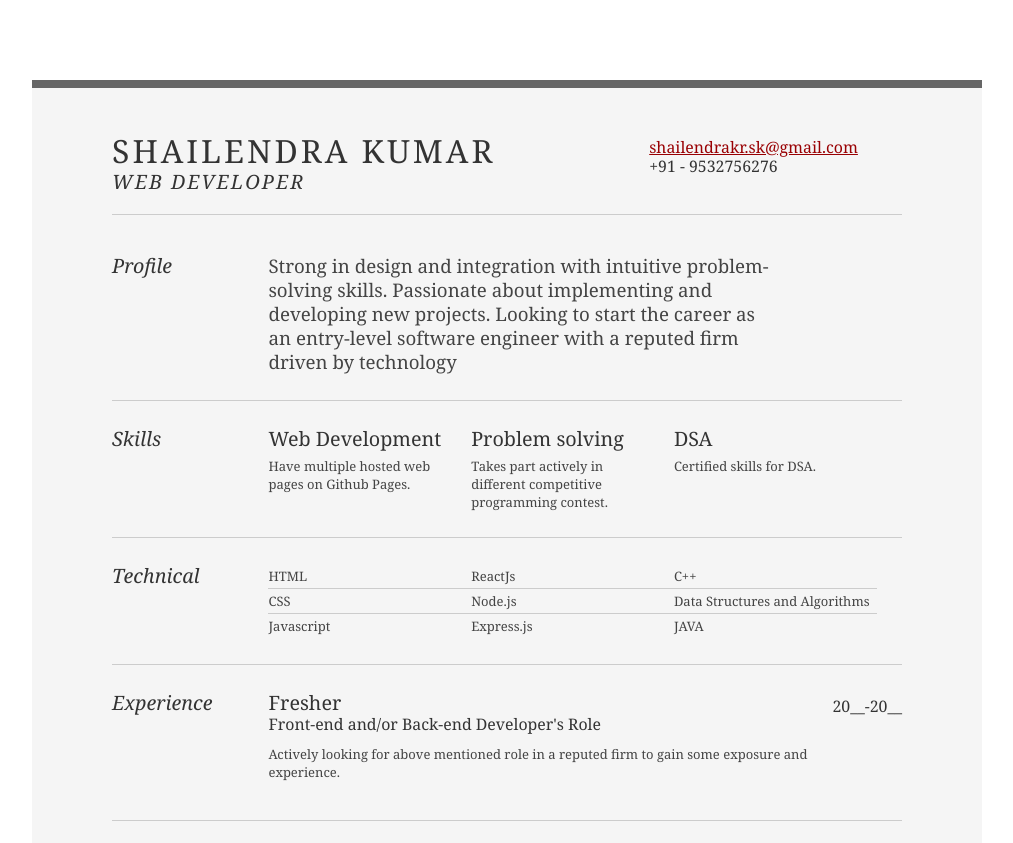
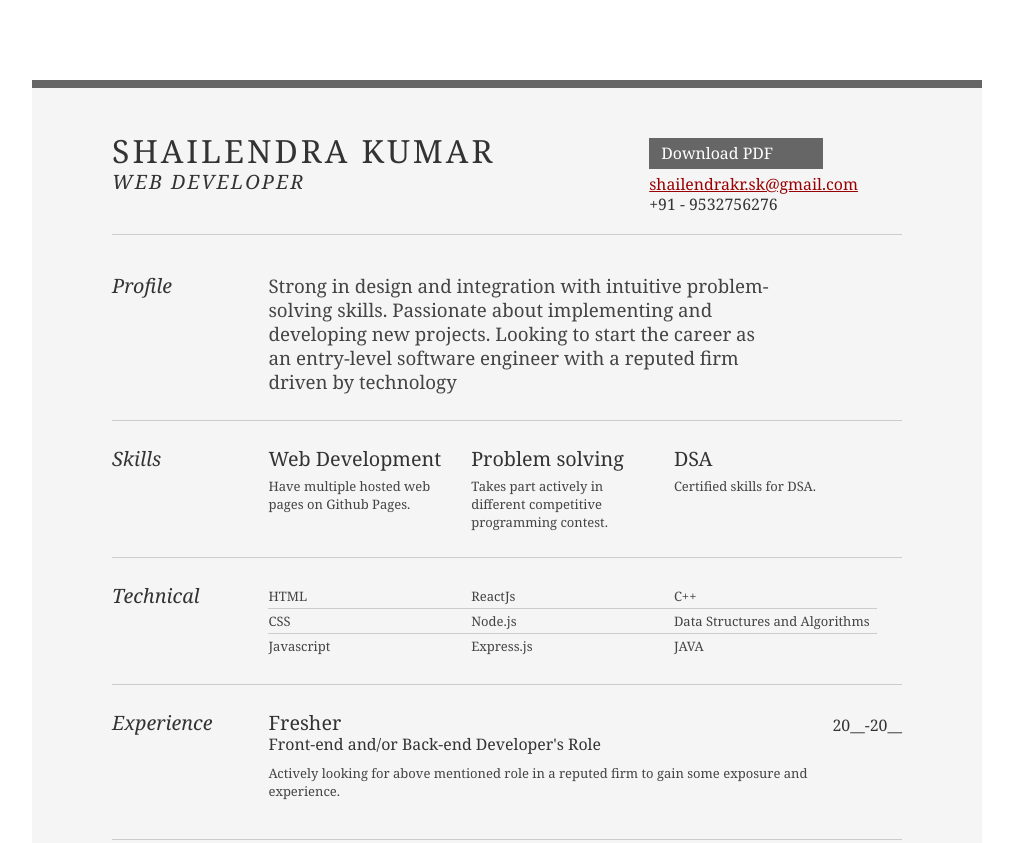
Before and after one commit to develover-sk/resume, a plain HTML site: page index.html in a window 1280 px wide. Shown: the top 843 px of the page, without its empty margins (133-1146 px from the left). Drawn offline with Linux system fonts and the light colour scheme.

Commit message:
Update index.html

```diff
--- a/index.html
+++ b/index.html
@@ -24,6 +24,7 @@
 
 				<div class="yui-u">
 					<div class="contact-info">
+						<h3><a id="pdf" href="ShailendraKumarCV" download="Shailendra Kumar CV">Download PDF</a></h3>
 						<h3><a href="mailto:shailendrakr.sk@gmail.com">shailendrakr.sk@gmail.com</a></h3>
 						<h3>+91 - 9532756276</h3>
 					</div>
```
